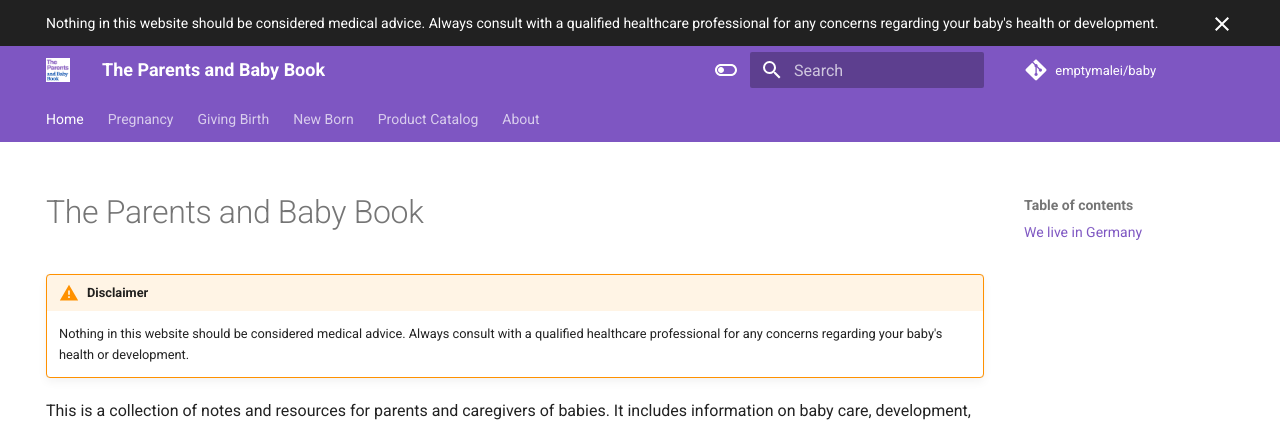
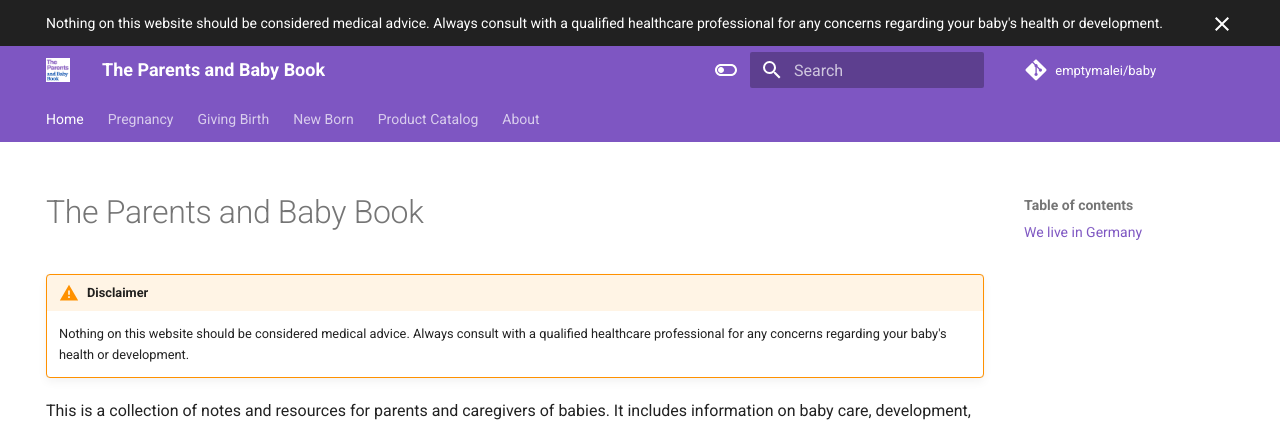
Before and after one commit to emptymalei/baby, an MkDocs documentation site: the page built from book/index.md, in a window 1280 px wide. Shown: the top 428 px of the page. Built offline with MkDocs 1.6.1 and Material for MkDocs 9.7.7, drawn with Linux system fonts in a browser that asks for light colours; nearby versions of some CDN libraries; library files that are not in the unit come from our copies; comment, search, counter and statistics services are not loaded.

Commit message:
fix typo

```diff
--- a/book/index.md
+++ b/book/index.md
@@ -7,7 +7,7 @@ hide:
 
 !!! warning "Disclaimer"
 
-    Nothing in this website should be considered medical advice. Always consult with a qualified healthcare professional for any concerns regarding your baby's health or development.
+    Nothing on this website should be considered medical advice. Always consult with a qualified healthcare professional for any concerns regarding your baby's health or development.
 
 
 This is a collection of notes and resources for parents and caregivers of babies. It includes information on baby care, development, and parenting tips.
--- a/theme/overrides/main.html
+++ b/theme/overrides/main.html
@@ -18,5 +18,5 @@
 {% endset %}
 
 {% block announce %}
-  Nothing in this website should be considered medical advice. Always consult with a qualified healthcare professional for any concerns regarding your baby's health or development.
+  Nothing on this website should be considered medical advice. Always consult with a qualified healthcare professional for any concerns regarding your baby's health or development.
 {% endblock %}
```
